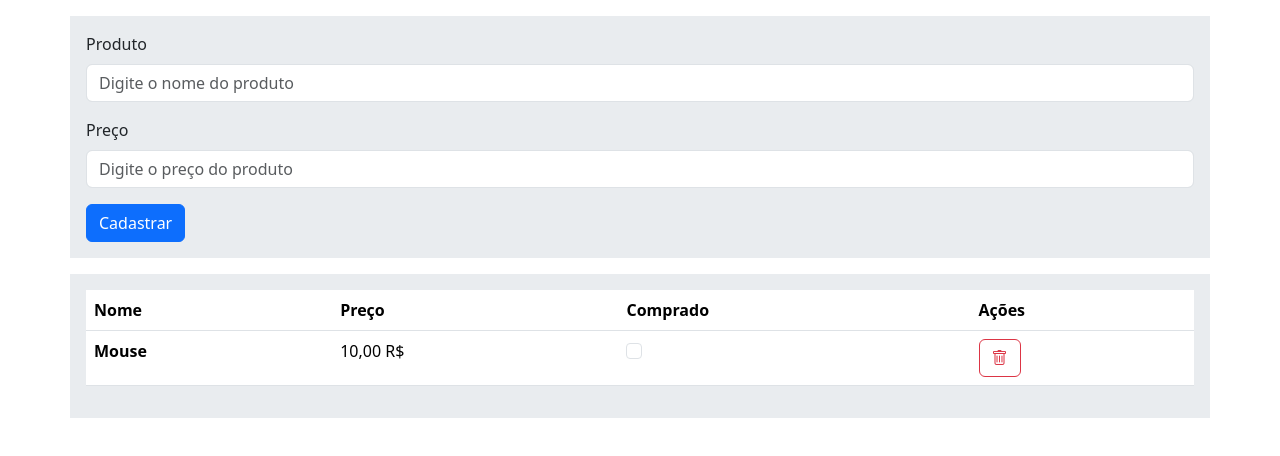
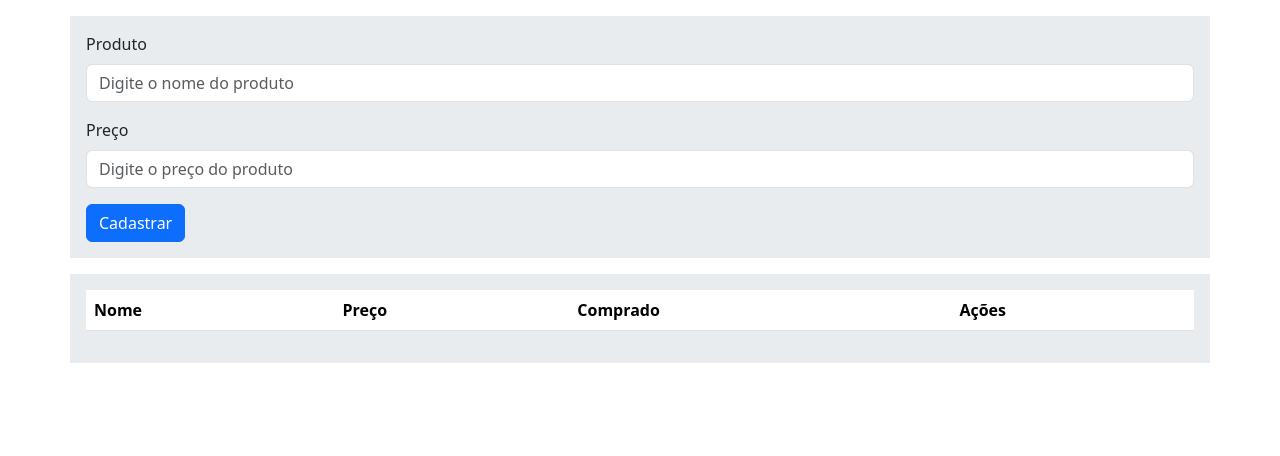
Before and after one commit to JoseHenrique1/javascript-algoritmos, a website with bundled scripts: page atividade4/index.html in a window 1280 px wide. Built offline with nearby package versions, Linux system fonts and the light colour scheme.

Commit message:
view: retirando exemplo

```diff
--- a/atividade4/index.html
+++ b/atividade4/index.html
@@ -34,12 +34,7 @@
                     </tr>
                 </thead>
                 <tbody>
-                    <tr>
-                        <th scope="row">Mouse</th>
-                        <td> 10,00 R$ </td>
-                        <td><input class="form-check-input" type="checkbox"></td>
-                        <td><i class="btn btn-outline-danger bi bi-trash"></i></td>
-                    </tr>
+
                 </tbody>
             </table>
         </section>
```
